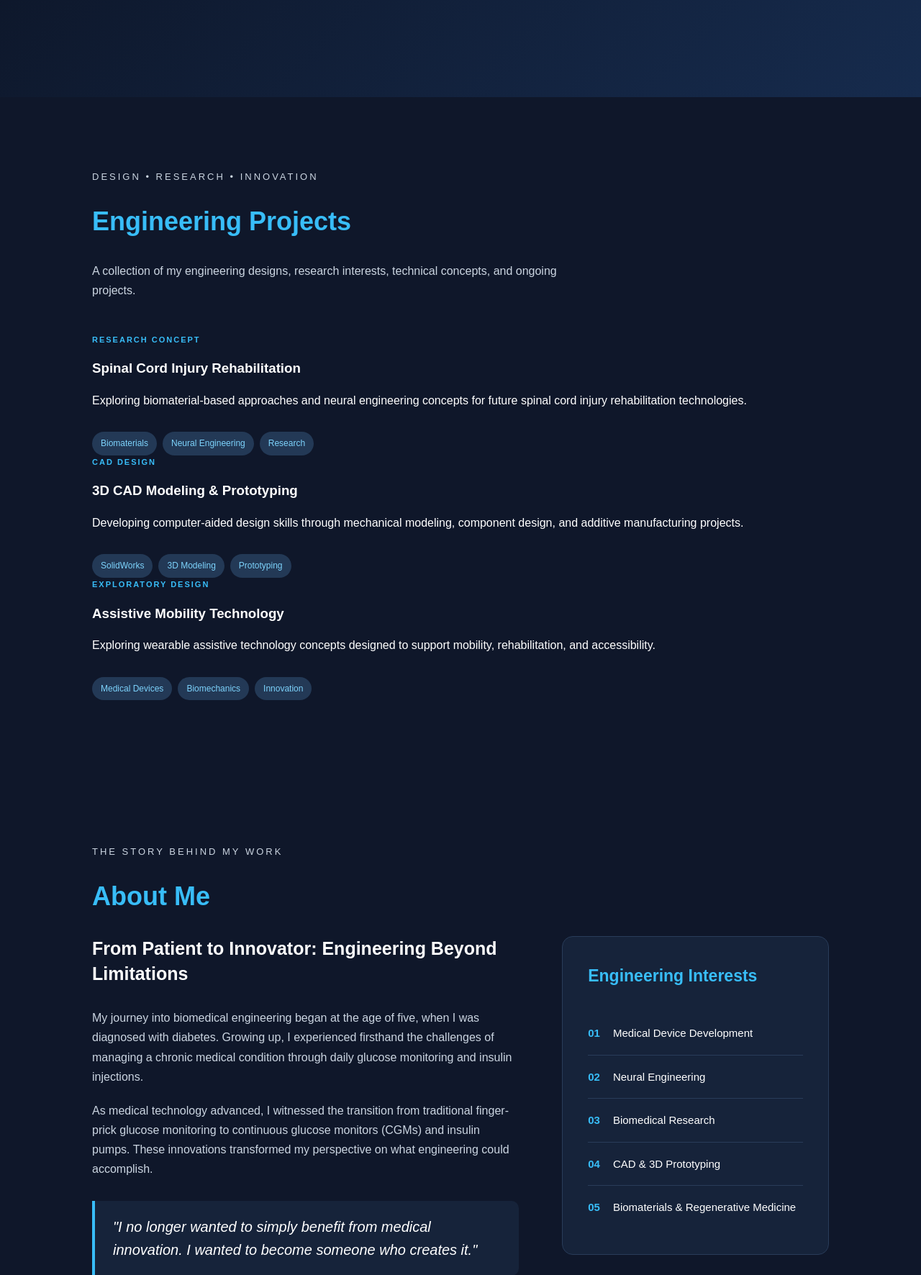
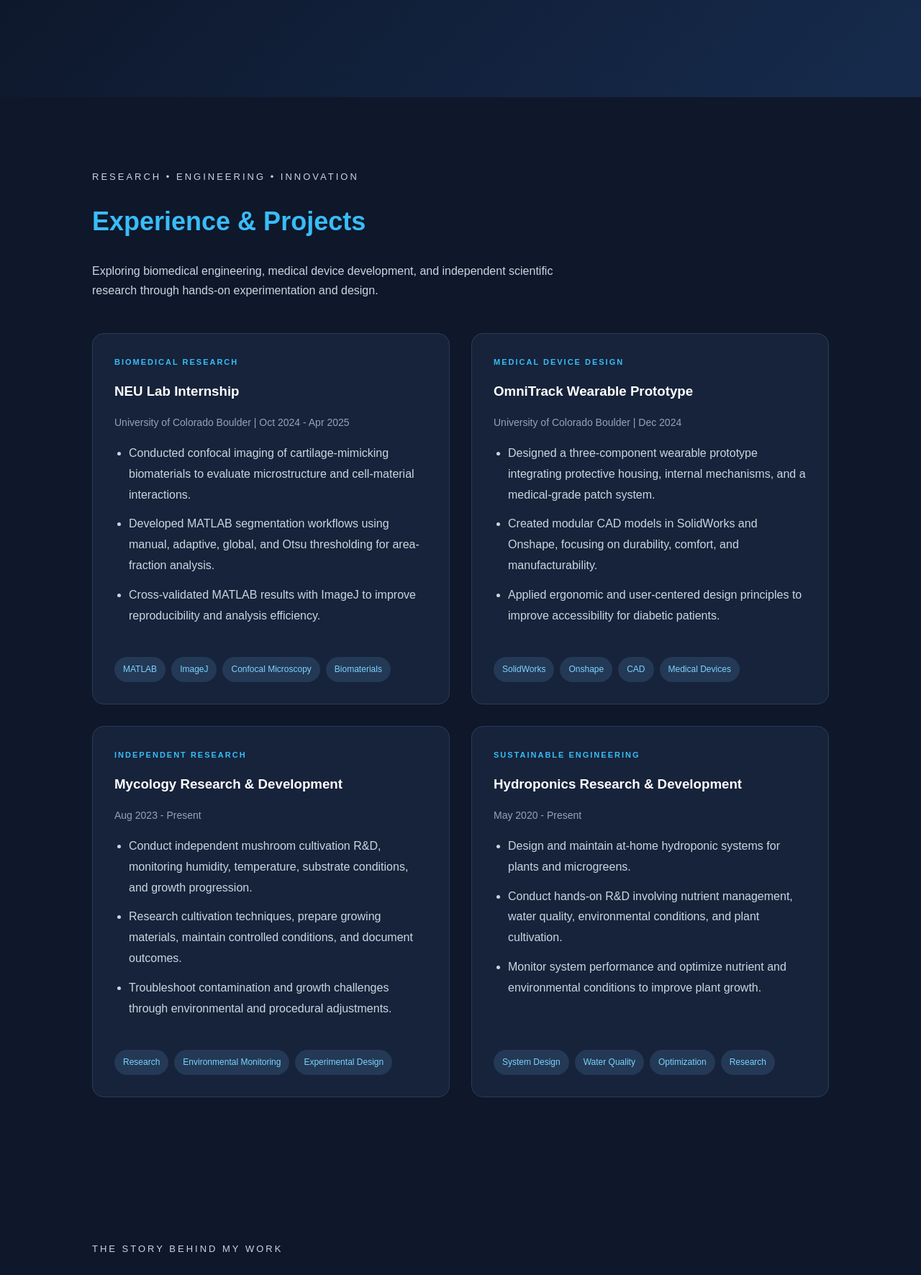
Before and after one commit to blmi8606/my-portfolio, a Flask app: page / in a window 1280 px wide. Shown: the part 589-2361 px from the top of the page at 72% size. Run offline with Flask 3, Linux system fonts and the light colour scheme.

Commit message:
Update engineering experience and project portfolio

```diff
--- a/static/style.css
+++ b/static/style.css
@@ -359,3 +359,76 @@ footer {
         left: -34px;
     }
 }
+
+/* EXPERIENCE & PROJECTS */
+
+.projects-section {
+    background-color: #0f172a;
+}
+
+.projects-section .project-grid {
+    display: grid;
+    grid-template-columns: repeat(2, minmax(0, 1fr));
+    gap: 30px;
+    margin-top: 45px;
+}
+
+.projects-section .project-card {
+    display: flex;
+    flex-direction: column;
+    background-color: #16233a;
+    border: 1px solid #293c59;
+    border-radius: 16px;
+    padding: 30px;
+    gap: 16px;
+    transition: transform 0.3s ease,
+                border-color 0.3s ease;
+}
+
+.projects-section .project-card:hover {
+    transform: translateY(-6px);
+    border-color: #38bdf8;
+}
+
+.project-date {
+    color: #94a3b8;
+    font-size: 14px;
+}
+
+.projects-section .project-card ul {
+    padding-left: 20px;
+    color: #cbd5e1;
+    line-height: 1.8;
+}
+
+.projects-section .project-card li {
+    margin-bottom: 12px;
+}
+
+.projects-section .project-skills {
+    display: flex;
+    flex-wrap: wrap;
+    gap: 8px;
+    margin-top: auto;
+    padding-top: 15px;
+}
+
+.projects-section .project-skills span {
+    background-color: #233956;
+    color: #7dd3fc;
+    border-radius: 20px;
+    padding: 7px 12px;
+    font-size: 12px;
+}
+
+/* MOBILE RESPONSIVENESS */
+
+@media (max-width: 768px) {
+    .projects-section .project-grid {
+        grid-template-columns: 1fr;
+    }
+
+    .projects-section .project-card {
+        padding: 24px;
+    }
+}
--- a/templates/index.html
+++ b/templates/index.html
@@ -50,83 +50,178 @@
 
 
 
-<!-- ENGINEERING PROJECTS -->
+
+<!-- EXPERIENCE AND PROJECTS -->
 <section id="projects" class="section projects-section">
 
-    <p class="eyebrow">DESIGN • RESEARCH • INNOVATION</p>
-    <h2>Engineering Projects</h2>
+    <p class="eyebrow">RESEARCH • ENGINEERING • INNOVATION</p>
+    <h2>Experience & Projects</h2>
 
     <p class="section-intro">
-        A collection of my engineering designs,
-        research interests, technical concepts,
-        and ongoing projects.
+        Exploring biomedical engineering, medical device
+        development, and independent scientific research
+        through hands-on experimentation and design.
     </p>
 
     <div class="project-grid">
 
-        <!-- PROJECT 1 -->
+        <!-- NEU LAB -->
         <article class="project-card">
-            <span class="project-tag">RESEARCH CONCEPT</span>
+            <span class="project-tag">BIOMEDICAL RESEARCH</span>
 
-            <h3>Spinal Cord Injury Rehabilitation</h3>
-
-            <p>
-                Exploring biomaterial-based approaches
-                and neural engineering concepts
-                for future spinal cord injury
-                rehabilitation technologies.
+            <h3>NEU Lab Internship</h3>
+            <p class="project-date">
+                University of Colorado Boulder |
+                Oct 2024 - Apr 2025
             </p>
 
+            <ul>
+                <li>
+                    Conducted confocal imaging of
+                    cartilage-mimicking biomaterials
+                    to evaluate microstructure and
+                    cell-material interactions.
+                </li>
+                <li>
+                    Developed MATLAB segmentation
+                    workflows using manual, adaptive,
+                    global, and Otsu thresholding
+                    for area-fraction analysis.
+                </li>
+                <li>
+                    Cross-validated MATLAB results
+                    with ImageJ to improve
+                    reproducibility and analysis
+                    efficiency.
+                </li>
+            </ul>
+
             <div class="project-skills">
+                <span>MATLAB</span>
+                <span>ImageJ</span>
+                <span>Confocal Microscopy</span>
                 <span>Biomaterials</span>
-                <span>Neural Engineering</span>
+            </div>
+        </article>
+
+        <!-- OMNITRACK -->
+        <article class="project-card">
+            <span class="project-tag">MEDICAL DEVICE DESIGN</span>
+
+            <h3>OmniTrack Wearable Prototype</h3>
+            <p class="project-date">
+                University of Colorado Boulder |
+                Dec 2024
+            </p>
+
+            <ul>
+                <li>
+                    Designed a three-component
+                    wearable prototype integrating
+                    protective housing, internal
+                    mechanisms, and a medical-grade
+                    patch system.
+                </li>
+                <li>
+                    Created modular CAD models
+                    in SolidWorks and Onshape,
+                    focusing on durability,
+                    comfort, and manufacturability.
+                </li>
+                <li>
+                    Applied ergonomic and
+                    user-centered design principles
+                    to improve accessibility
+                    for diabetic patients.
+                </li>
+            </ul>
+
+            <div class="project-skills">
+                <span>SolidWorks</span>
+                <span>Onshape</span>
+                <span>CAD</span>
+                <span>Medical Devices</span>
+            </div>
+        </article>
+
+        <!-- MYCOLOGY -->
+        <article class="project-card">
+            <span class="project-tag">INDEPENDENT RESEARCH</span>
+
+            <h3>Mycology Research & Development</h3>
+            <p class="project-date">
+                Aug 2023 - Present
+            </p>
+
+            <ul>
+                <li>
+                    Conduct independent mushroom
+                    cultivation R&D, monitoring
+                    humidity, temperature,
+                    substrate conditions, and
+                    growth progression.
+                </li>
+                <li>
+                    Research cultivation techniques,
+                    prepare growing materials,
+                    maintain controlled conditions,
+                    and document outcomes.
+                </li>
+                <li>
+                    Troubleshoot contamination
+                    and growth challenges through
+                    environmental and procedural
+                    adjustments.
+                </li>
+            </ul>
+
+            <div class="project-skills">
+                <span>Research</span>
+                <span>Environmental Monitoring</span>
+                <span>Experimental Design</span>
+            </div>
+        </article>
+
+        <!-- HYDROPONICS -->
+        <article class="project-card">
+            <span class="project-tag">SUSTAINABLE ENGINEERING</span>
+
+            <h3>Hydroponics Research & Development</h3>
+            <p class="project-date">
+                May 2020 - Present
+            </p>
+
+            <ul>
+                <li>
+                    Design and maintain at-home
+                    hydroponic systems for plants
+                    and microgreens.
+                </li>
+                <li>
+                    Conduct hands-on R&D involving
+                    nutrient management, water
+                    quality, environmental conditions,
+                    and plant cultivation.
+                </li>
+                <li>
+                    Monitor system performance
+                    and optimize nutrient and
+                    environmental conditions
+                    to improve plant growth.
+                </li>
+            </ul>
+
+            <div class="project-skills">
+                <span>System Design</span>
+                <span>Water Quality</span>
+                <span>Optimization</span>
                 <span>Research</span>
             </div>
         </article>
 
-        <!-- PROJECT 2 -->
-        <article class="project-card">
-            <span class="project-tag">CAD DESIGN</span>
+    </div>
+</section>
 
-            <h3>3D CAD Modeling & Prototyping</h3>
-
-            <p>
-                Developing computer-aided design
-                skills through mechanical modeling,
-                component design, and
-                additive manufacturing projects.
-            </p>
-
-            <div class="project-skills">
-                <span>SolidWorks</span>
-                <span>3D Modeling</span>
-                <span>Prototyping</span>
-            </div>
-        </article>
-
-        <!-- PROJECT 3 -->
-        <article class="project-card">
-            <span class="project-tag">EXPLORATORY DESIGN</span>
-
-            <h3>Assistive Mobility Technology</h3>
-
-            <p>
-                Exploring wearable assistive
-                technology concepts designed
-                to support mobility,
-                rehabilitation, and accessibility.
-            </p>
-
-            <div class="project-skills">
-                <span>Medical Devices</span>
-                <span>Biomechanics</span>
-                <span>Innovation</span>
-            </div>
-        </article>
-
-    </div>
-
-</section>
 
 
 
```
